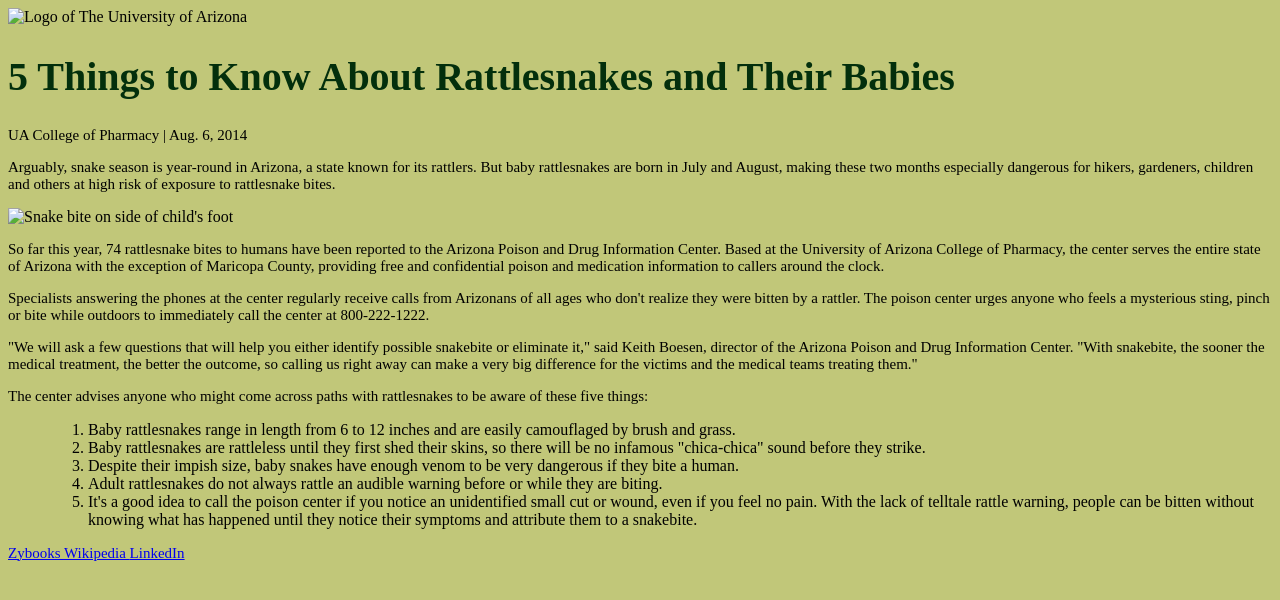
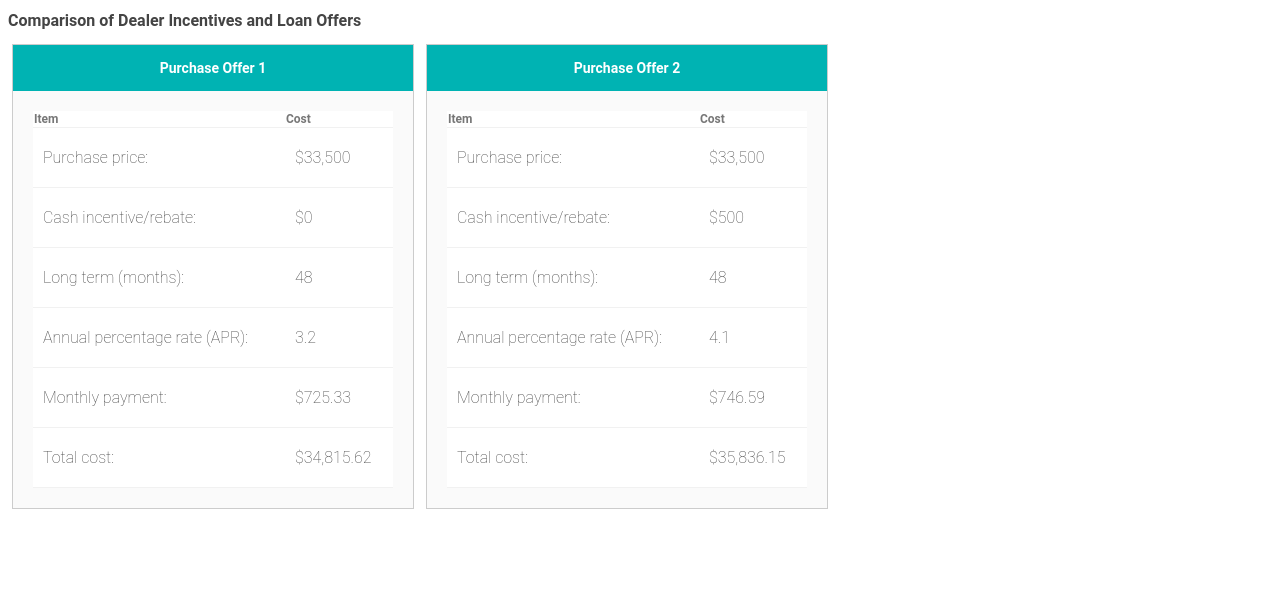
Before and after one commit to WonderlandSwallowsAlice/05.03-Lab, a website: page index.html in a window 1280 px wide. Drawn offline with Linux system fonts and the light colour scheme; files that its build step writes are made by us from their sources.

Commit message:
updated code

```diff
--- a/index.html
+++ b/index.html
@@ -4,81 +4,87 @@
 <head>
   <meta charset="utf-8">
   <!--Title of the Website-->
-  <title>5 Things to Know About Rattlesnakes and Their Babies</title>
+  <title>Comparison of Dealer Incentives and Loan Offers</title>
   <meta name="description" content="">
   <meta name="viewport" content="width=device-width, initial-scale=1">
   <link rel="stylesheet" href="style.css">
-
-  <!--Text and Webpage stylization-->
-  <style>
-    body
-       {
-      background-color: #c1c779;
-       }
-    h1
-       {
-      border-style: none;
-      color: #032f0c;
-      font-size: 40px;
-       }
-    p
-      {
-        font-size: 15px;
-      }
-    h2
-       {
-      color: #243b45;
-      font-size: 30px;
-       }
-     h3
-       {
-      color: #304c58;
-      font-size: 22px;
-       }
-  </style>
 </head>
 
 
 <body>
-  <!--Image of University of Arizona Logo-->
-  <img src="UniversityLogo.png" alt="Logo of The University of Arizona" width="884" height="210">
+<h1>Comparison of Dealer Incentives and Loan Offers</h1>
+<section class = "offer">
+<h2 class = "offer-title">Purchase Offer 1</h2>
+<div class="offer-contents">
+<table>
+<tr>
+<th>Item</th>
+<th>Cost</th>
+</tr>
+<tr>
+<td>Purchase price:</td>
+<td>$33,500</td>
+</tr>
+<tr>
+<td>Cash incentive/rebate:</td>
+<td>$0</td>
+</tr>
+<tr>
+<td>Long term (months):</td>
+<td>48</td>
+</tr>
+<tr>
+<td>Annual percentage rate (APR):</td>
+<td>3.2</td>
+</tr>
+<tr>
+<td>Monthly payment:</td>
+<td>$725.33</td>
+</tr>
+<tr>
+<td>Total cost:</td>
+<td class=".final-value">$34,815.62</td>
+</tr>
+</table>
+</div>
+</section>
 
-  <!--Name of the Article and Date-->
-  <h1>5 Things to Know About Rattlesnakes and Their Babies</h1>
-  <p> UA College of Pharmacy | Aug. 6, 2014
 
-  <!--First Paragraph with information about rattlesnake bit and image of a child foot bitten by the snake.-->
-  <p>
-  Arguably, snake season is year-round in Arizona, a state known for its rattlers.
-  But baby rattlesnakes are born in July and August, making these two months especially
-  dangerous for hikers, gardeners, children and others at high risk of exposure to rattlesnake bites.
-  </p>
-  <!--Image of a rattlesnake bite on side of child's foot-->
-  <img src="SnakeBite.jpeg" alt="Snake bite on side of child's foot" width="584" height="390">
-
-  <!--Four paragraphs with information about rattlesnakes-->
-  <p> So far this year, 74 rattlesnake bites to humans have been reported to the Arizona Poison and Drug Information Center. Based at the University of Arizona College of Pharmacy, the center serves the entire state of Arizona with the exception of Maricopa County, providing free and confidential poison and medication information to callers around the clock.</p>
-  <p>Specialists answering the phones at the center regularly receive calls from Arizonans of all ages who don't realize they were bitten by a rattler. The poison center urges anyone who feels a mysterious sting, pinch or bite while outdoors to immediately call the center at 800-222-1222.</p>
-  <p>"We will ask a few questions that will help you either identify possible snakebite or eliminate it," said Keith Boesen, director of the Arizona Poison and Drug Information Center. "With snakebite, the sooner the medical treatment, the better the outcome, so calling us right away can make a very big difference for the victims and the medical teams treating them."</p>
-  <p>The center advises anyone who might come across paths with rattlesnakes to be aware of these five things:</p>
-
-  <!--Ordered list of five things to be aware-->
-  <ul>
-    <ol>
-      <li>Baby rattlesnakes range in length from 6 to 12 inches and are easily camouflaged by brush and grass.</li>
-      <li>Baby rattlesnakes are rattleless until they first shed their skins, so there will be no infamous "chica-chica" sound before they strike.</li>
-      <li>Despite their impish size, baby snakes have enough venom to be very dangerous if they bite a human.</li>
-      <li>Adult rattlesnakes do not always rattle an audible warning before or while they are biting.</li>
-      <li>It's a good idea to call the poison center if you notice an unidentified small cut or wound, even if you feel no pain. With the lack of telltale rattle warning, people can be bitten without knowing what has happened until they notice their symptoms and attribute them to a snakebite. </li>
-    </ol>
-  </ul>
-
-  <!--Element containing three links to zybooks, wikipedia and LinkedIn-->
-  <p>
-    <a href="https://www.zybooks.com/">Zybooks </a>
-    <a href="https://www.wikipedia.org/">Wikipedia </a>
-    <a href="https://www.linkedin.com/">LinkedIn</a>
-  </p>
+<section class = "offer">
+<h2 class = "offer-title">Purchase Offer 2</h2>
+<div class="offer-contents">
+<table>
+<tr>
+<th>Item</th>
+<th>Cost</th>
+</tr>
+<tr>
+<td>Purchase price:</td>
+<td>$33,500</td>
+</tr>
+<tr>
+<td>Cash incentive/rebate:</td>
+<td>$500</td>
+</tr>
+<tr>
+<td>Long term (months):</td>
+<td>48</td>
+</tr>
+<tr>
+<td>Annual percentage rate (APR):</td>
+<td>4.1</td>
+</tr>
+<tr>
+<td>Monthly payment:</td>
+<td>$746.59</td>
+</tr>
+<tr>
+<td>Total cost:</td>
+<td class=".final-value">$35,836.15</td>
+</tr>
+</table>
+</div>
+</section>
 
 </body>
 
```
Also changed, not shown: dist/SnakeBite.jpeg (deleted), dist/UniversityLogo.png (deleted), dist/style.css, 1 other file.
